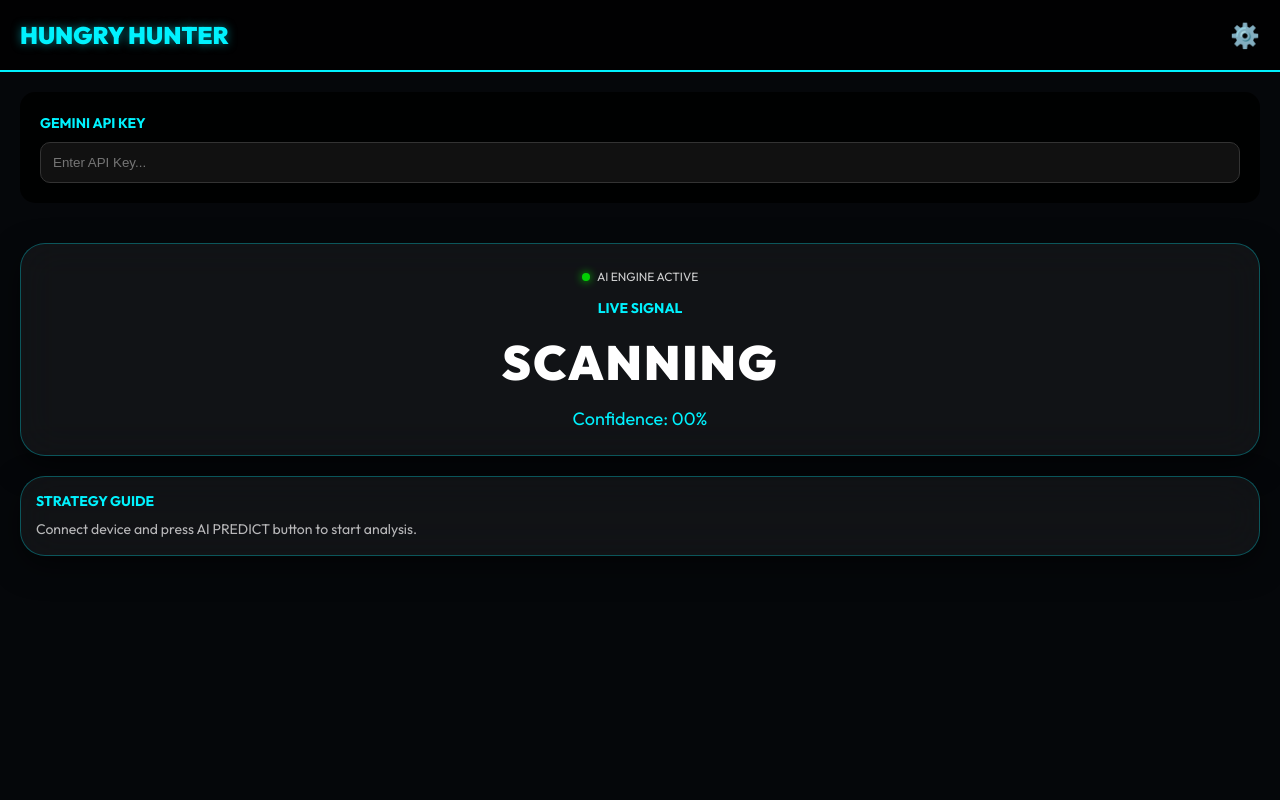
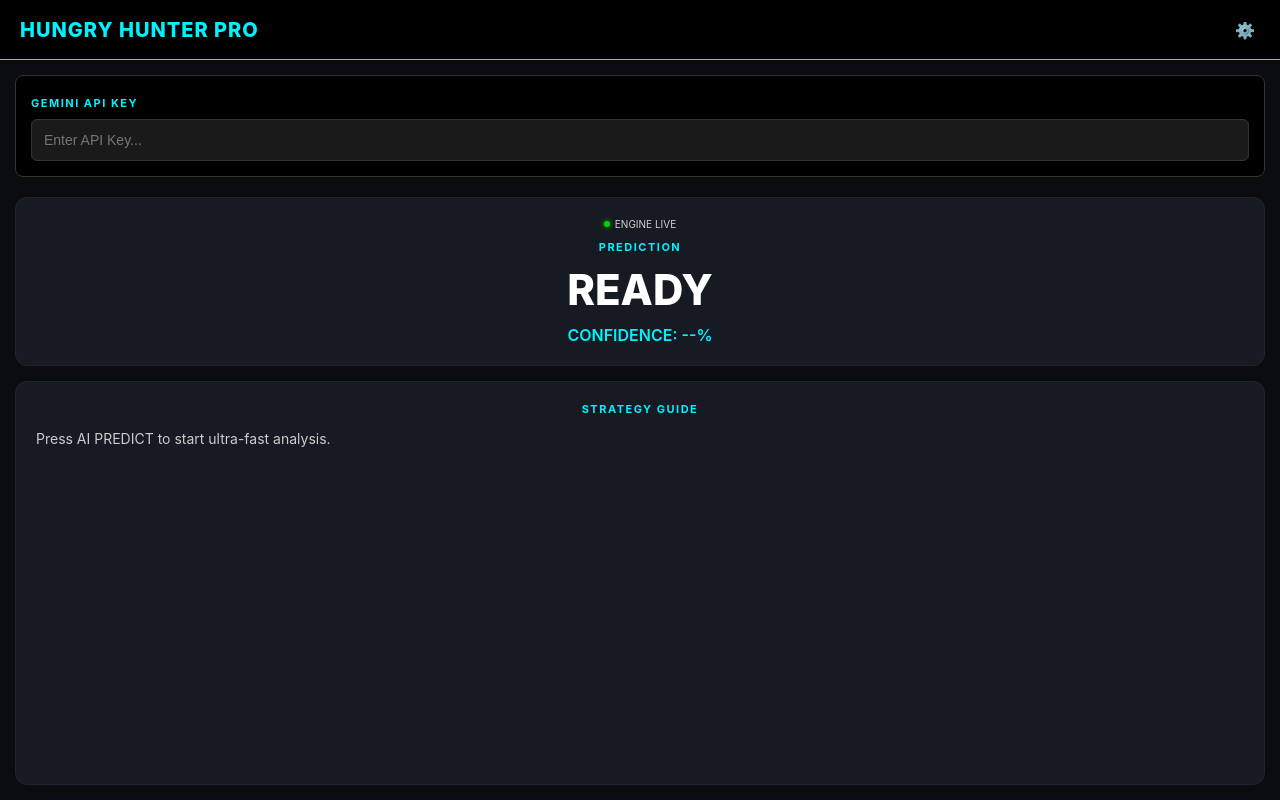
Before and after one commit to codermy41-arch/Hunter, a plain HTML site: page index.html in a window 1280 px wide. Both pictures are taken after a click on the element "⚙️". Drawn offline with Linux system fonts and the light colour scheme.

Commit message:
Update index.html

```diff
--- a/index.html
+++ b/index.html
@@ -4,112 +4,131 @@
 <head>
     <meta charset="UTF-8">
     <meta name="viewport" content="width=device-width, initial-scale=1.0, maximum-scale=1.0, user-scalable=no">
-    <title>Hungry Hunter AI | Premium</title>
-    <link href="https://fonts.googleapis.com/css2?family=Outfit:wght@300;400;700;900&display=swap" rel="stylesheet">
+    <title>Hungry Hunter AI | Pro</title>
     <style>
         :root {
             --neon: #00f2fe;
-            --dark: #05070a;
-            --glass: rgba(255, 255, 255, 0.05);
-            --border: rgba(0, 242, 254, 0.3);
+            --dark: #0a0c10;
+            --card-bg: #161a22;
+            --border: #1e2633;
+        }
+
+        * {
+            box-sizing: border-box;
+            -webkit-tap-highlight-color: transparent;
         }
 
         body {
             background-color: var(--dark);
-            color: white;
-            font-family: 'Outfit', sans-serif;
+            color: #ffffff;
+            font-family: -apple-system, BlinkMacSystemFont, "Segoe UI", Roboto, Helvetica, Arial, sans-serif;
             margin: 0;
             padding: 0;
             overflow: hidden;
+            height: 100vh;
             display: flex;
             flex-direction: column;
-            height: 100vh;
         }
 
         .header {
-            padding: 20px;
-            background: rgba(0, 0, 0, 0.8);
-            border-bottom: 2px solid var(--neon);
+            padding: 15px 20px;
+            background: #000;
+            border-bottom: 1px solid var(--neon);
             display: flex;
             justify-content: space-between;
             align-items: center;
+            height: 60px;
         }
 
         .logo {
-            font-weight: 900;
-            font-size: 24px;
+            font-weight: 800;
+            font-size: 20px;
             color: var(--neon);
-            text-shadow: 0 0 10px rgba(0, 242, 254, 0.5);
+            letter-spacing: 1px;
         }
 
         .container {
-            padding: 20px;
-            flex-grow: 1;
+            padding: 15px;
+            flex: 1;
             display: flex;
             flex-direction: column;
-            gap: 20px;
+            gap: 15px;
         }
 
         .card {
-            background: var(--glass);
-            backdrop-filter: blur(20px);
-            border-radius: 25px;
-            padding: 25px;
+            background: var(--card-bg);
+            border-radius: 12px;
+            padding: 20px;
             border: 1px solid var(--border);
             text-align: center;
-            box-shadow: 0 10px 30px rgba(0, 0, 0, 0.5);
         }
 
         .prediction-box {
-            font-size: 48px;
-            font-weight: 900;
+            font-size: 42px;
+            font-weight: 800;
             color: #fff;
-            margin: 15px 0;
-            letter-spacing: 2px;
+            margin: 10px 0;
         }
 
         .label {
             color: var(--neon);
-            font-size: 14px;
+            font-size: 11px;
             text-transform: uppercase;
             font-weight: 700;
+            letter-spacing: 1.5px;
         }
 
         #settings {
             display: none;
-            background: rgba(0, 0, 0, 0.9);
-            padding: 20px;
-            border-radius: 15px;
-            margin-bottom: 20px;
+            background: #000;
+            padding: 15px;
+            border-radius: 8px;
+            border: 1px solid #333;
+            margin-bottom: 5px;
         }
 
         input {
             width: 100%;
-            background: #111;
+            background: #1a1a1a;
             border: 1px solid #333;
             color: var(--neon);
             padding: 12px;
-            border-radius: 10px;
-            margin-top: 10px;
-            box-sizing: border-box;
+            border-radius: 6px;
+            margin-top: 8px;
+            font-size: 14px;
         }
 
-        .status-dot {
-            width: 8px;
-            height: 8px;
+        .status {
+            font-size: 10px;
+            display: flex;
+            align-items: center;
+            justify-content: center;
+            gap: 5px;
+            margin-bottom: 10px;
+            opacity: 0.8;
+        }
+
+        .dot {
+            width: 6px;
+            height: 6px;
             background: #00ff00;
             border-radius: 50%;
-            display: inline-block;
-            margin-right: 5px;
-            box-shadow: 0 0 8px #00ff00;
+            box-shadow: 0 0 5px #00ff00;
+        }
+
+        .strategy-text {
+            font-size: 14px;
+            color: #ccc;
+            line-height: 1.5;
+            text-align: left;
         }
     </style>
 </head>
 
 <body>
     <div class="header">
-        <div class="logo">HUNGRY HUNTER</div>
-        <div onclick="toggleSettings()" style="font-size: 24px;">⚙️</div>
+        <div class="logo">HUNGRY HUNTER PRO</div>
+        <div onclick="toggleSettings()" style="cursor: pointer; padding: 5px;">⚙️</div>
     </div>
 
     <div class="container">
@@ -119,47 +138,49 @@
         </div>
 
         <div class="card">
-            <div style="font-size: 12px; opacity: 0.8; margin-bottom: 15px;">
-                <span class="status-dot"></span> AI ENGINE ACTIVE
-            </div>
-            <div class="label">LIVE SIGNAL</div>
-            <div class="prediction-box" id="prediction">SCANNING</div>
-            <div style="font-size: 18px; color: var(--neon);">
-                Confidence: <span id="conf">00</span>%
+            <div class="status"><span class="dot"></span> ENGINE LIVE</div>
+            <div class="label">PREDICTION</div>
+            <div class="prediction-box" id="prediction">READY</div>
+            <div style="font-size: 16px; color: var(--neon); font-weight: 600;">
+                CONFIDENCE: <span id="conf">--</span>%
             </div>
         </div>
 
-        <div class="card" style="font-size: 14px; text-align: left; padding: 15px;">
-            <div class="label" style="margin-bottom: 10px;">STRATEGY GUIDE</div>
-            <div id="strategy" style="opacity: 0.7; line-height: 1.4;">
-                Connect device and press AI PREDICT button to start analysis.
+        <div class="card" style="flex: 1;">
+            <div class="label" style="margin-bottom: 12px;">STRATEGY GUIDE</div>
+            <div id="strategy" class="strategy-text">
+                Press AI PREDICT to start ultra-fast analysis.
             </div>
         </div>
     </div>
 
     <script>
+        const el = {
+            pred: document.getElementById('prediction'),
+            conf: document.getElementById('conf'),
+            strat: document.getElementById('strategy'),
+            set: document.getElementById('settings'),
+            key: document.getElementById('apiKey')
+        };
+
         function toggleSettings() {
-            const s = document.getElementById('settings');
-            s.style.display = s.style.display === 'block' ? 'none' : 'block';
+            el.set.style.display = el.set.style.display === 'block' ? 'none' : 'block';
         }
 
         function saveKey() {
-            localStorage.setItem('gemini_key', document.getElementById('apiKey').value);
+            localStorage.setItem('gh_key', el.key.value);
         }
 
         function updatePrediction(item, confidence, strategy) {
-            document.getElementById('prediction').innerText = item;
-            document.getElementById('conf').innerText = confidence;
-            document.getElementById('strategy').innerText = strategy;
-
-            // Haptic Feedback Simulation
-            if (window.navigator.vibrate) window.navigator.vibrate(100);
+            el.pred.textContent = item;
+            el.conf.textContent = confidence;
+            el.strat.textContent = strategy;
+            if (window.navigator.vibrate) window.navigator.vibrate(50);
         }
 
         window.onload = () => {
-            if (localStorage.getItem('gemini_key')) {
-                document.getElementById('apiKey').value = localStorage.getItem('gemini_key');
-            }
+            const saved = localStorage.getItem('gh_key');
+            if (saved) el.key.value = saved;
         };
     </script>
 </body>
```
